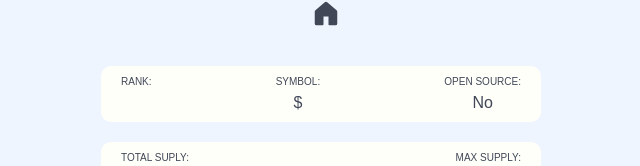
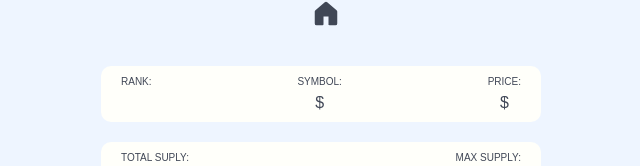
Before and after one commit to honghyunAhn/react-master, a React (Create React App) app: page /1 in a window 1280 px wide. Shown: the part 128-294 px from the top of the page, without its empty margins (319-959 px from the left). Built offline with nearby package versions, Linux system fonts and the light colour scheme; no server answers.

Commit message:
feat : refetchInterval

```diff
--- a/src/routes/Chart.tsx
+++ b/src/routes/Chart.tsx
@@ -22,6 +22,7 @@ function Chart() {
   const { isLoading, data } = useQuery<IHistorical[]>({
     queryKey: ["ohlcv", coinId],
     queryFn: () => fetchCoinHistory(coinId),
+    refetchInterval: 10000,
   });
   return (
     <div>
--- a/src/routes/Coin.tsx
+++ b/src/routes/Coin.tsx
@@ -199,8 +199,8 @@ function Coin() {
               <span>${infoData?.symbol}</span>
             </OverviewItem>
             <OverviewItem>
-              <span>Open Source:</span>
-              <span>{infoData?.open_source ? "Yes" : "No"}</span>
+              <span>Price:</span>
+              <span>${tickersData?.quotes.USD.price}</span>
             </OverviewItem>
           </Overview>
           <Description>{infoData?.description}</Description>
```
